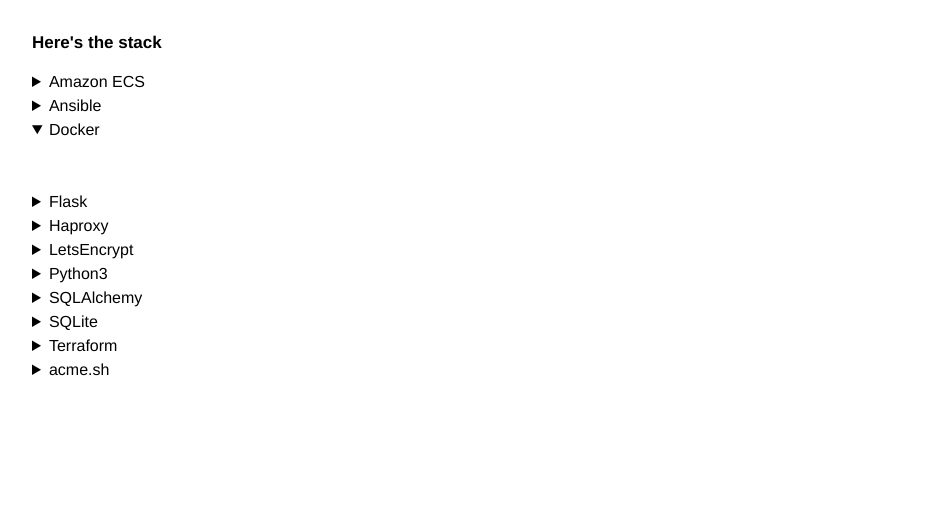
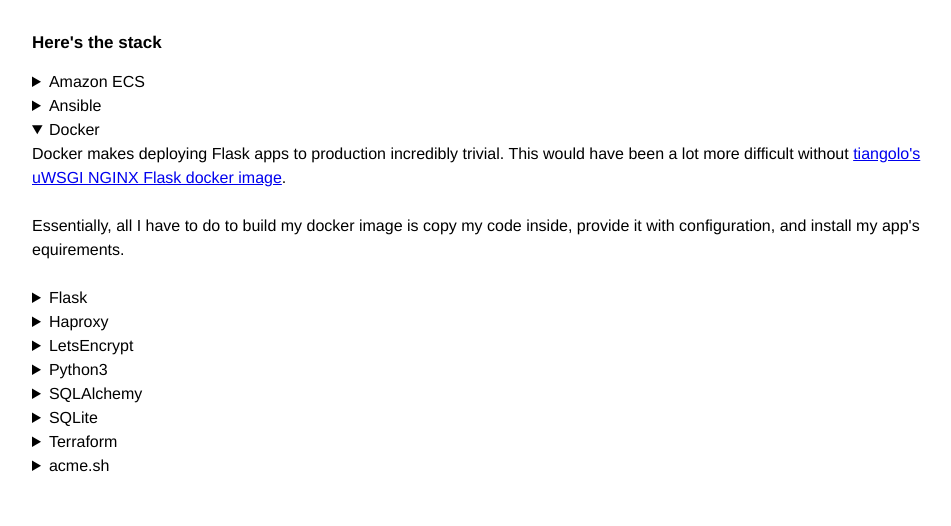
Before and after one commit to jniedrauer/jniedrauer.com, a Flask app: page /tech in a window 1280 px wide, after a click on "Docker". Shown: the part 274-800 px from the top of the page, without its empty margins (158-1109 px from the left). Run offline with Flask 2, Linux system fonts and the light colour scheme; some libraries are stand-ins or nearby versions.

Commit message:
Update stack descriptions

```diff
--- a/app/static/style.css
+++ b/app/static/style.css
@@ -18,6 +18,10 @@ h1 {
 
 h2 {
     font-size: 17px;
+}
+
+a, summary {
+    outline: 0;
 }
 
 #topbar, #header {
@@ -65,7 +69,6 @@ h2 {
     transition: background 0.2s linear, color 0.2s linear;
     color: #616161;
     text-decoration: none;
-    outline: 0;
 }
 
 .header-btn:hover, .header-btn:focus {
--- a/app/templates/content/acme.html
+++ b/app/templates/content/acme.html
@@ -0,0 +1,22 @@
+<a href='https://github.com/Neilpang/acme.sh'>acme.sh</a> is the best shell script I've ever used. It makes interacting with the LetsEncrypt API trivial.
+<br><br>
+Once you get it set up, it's more or less completely hands off. Your TLS certificates will be renewed automatically once every 60 days.
+<br><br>
+In this case, since I am using it with HAProxy, my configuration is a bit more complicated.
+
+{% raw %}
+<pre class='prettyprint'>
+/root/.acme.sh/acme.sh --accountemail {{ admin_email }}
+      --issue --standalone --httpport {{ acme_nc_port }}
+      -d {{ ' -d '.join(tls_hostnames) }}
+      --key-file {{ key }}
+      --fullchain-file {{ fullchain }}
+      --reloadcmd 'umask 027 && cat {{ fullchain }} {{ key }} >{{ combined }} && chown root:haproxy {{ combined }} && service haproxy restart'
+</pre>
+{% endraw %}
+
+It's running in standalone mode, which means it will use its own webserver (netcat) to listen for replies. I've got HAProxy in front of it, directing traffic from public port 80 to the localhost listener.
+<br><br>
+Jinja2 dynamically compiles a list of names for the SAN certificate.
+<br><br>
+The reloadcmd directive tells it what actions to perform when a certificate is renewed. There's really no limitation to what you can do here. Since uptime is not critical for me, I've elected to just concat the key and chain together, and then restart HAProxy.
--- a/app/templates/content/ansible.html
+++ b/app/templates/content/ansible.html
@@ -4,7 +4,7 @@ A good example of this is the LetsEncrypt integration using <a href='https://git
 
 Here are the guts of the acme.sh ansible role:<br>
 {% raw %}
-<pre class='prettify lang-yaml'>
+<pre class='prettyprint lang-yaml'>
 - name: Issue certificates
   command: >
     /root/.acme.sh/acme.sh --accountemail {{ admin_email }}
@@ -19,22 +19,22 @@ Here are the guts of the acme.sh ansible role:<br>
     - haproxy-tls
 </pre>
 {% endraw %}
-<br>
+
 Breaking this down, it is executing a shell command, `/root/.acme.sh/acme.sh`, with a series of switches. The `>` operator allows long single line strings to wrap seamlessly. (Dat significant whitespace.)
-<br>
+
 {% raw %}
-<pre class='prettify lang-yaml'>
+<pre class='prettyprint lang-yaml'>
   args:
     creates: '{{ fullchain }}'
 </pre>
 {% endraw %}
-<br>
+
 This means that the command will create a file at the path provided by the variable `fullchain`. In effect, it makes the task idempotent, because it will not run again once it has successfully created a fullchain file.
 <br>
 Finally, it will notify the HAProxy daemon using a series of handlers:
-<br>
+
 {% raw %}
-<pre class='prettify lang-yaml'>
+<pre class='prettyprint lang-yaml'>
 - name: haproxy-tls
   lineinfile:
     path: /etc/haproxy/haproxy.cfg
@@ -49,8 +49,7 @@ Finally, it will notify the HAProxy daemon using a series of handlers:
     state: restarted
 </pre>
 {% endraw %}
-<br>
 
 This looks a bit more complicated than it is. Because acme.sh relies on HAProxy to route the .well-known challenge, HAProxy must be able to run before a certificate has been issued. This series of notifiers uncomments the HTTPS listener, and then restarts the HAProxy daemon.
-
+<br>
 In the event that this was immutable infrastructure, the TLS certificats would be lost for every change. You would quickly run up against the LetsEncrypt rate limits. You could potentially store the certificates (hopefully encrypted) in some kind of persistent storage, but the complexity of the stack would increase dramatically.
--- a/app/templates/content/docker.html
+++ b/app/templates/content/docker.html
@@ -0,0 +1,3 @@
+Docker makes deploying Flask apps to production incredibly trivial. This would have been a lot more difficult without <a href='https://github.com/tiangolo/uwsgi-nginx-flask-docker'>tiangolo's uWSGI NGINX Flask docker image</a>.
+<br><br>
+Essentially, all I have to do to build my docker image is copy my code inside, provide it with configuration, and install my app's equirements.
--- a/app/templates/content/ecs.html
+++ b/app/templates/content/ecs.html
@@ -2,11 +2,13 @@ Amazon's EC2 Container Service is pretty straightforward to use. I prefer settin
 
 In this configurating, I am using a single EC2 instance with no autoscaling. The EC2 instance is manually joined to the cluster using the UserData script:<br>
 
-<pre class="prettyprint">
+{% raw %}
+<pre class='prettyprint'>
 #!/bin/bash -x
 
 mkdir -p /etc/ecs
 echo 'ECS_CLUSTER=${cluster}' >> /etc/ecs/ecs.config
 </pre>
+{% endraw %}
 
-It's a little bit hacky, but this is the recommended way of doing it.
+It's a little bit hacky, but this is the <a href='http://docs.aws.amazon.com/AmazonECS/latest/developerguide/launch_container_instance.html'>recommended way of doing it</a>.
--- a/app/templates/content/flask.html
+++ b/app/templates/content/flask.html
@@ -0,0 +1,3 @@
+Flask is by far my favorite web framework. It's clean, fast, has none of the complicated hacks that come with larger MVC frameworks, and it can more or less do everything.
+<br><br>
+The main complication I had with writing the app is that I am using a non-standard directory tree due to running inside Docker. It made relative imports fairly difficult. Since `app` is actually declaired in main.py instead of __init__.py, anything that needs to import both the module namespace and app can easily end up importing things out of order and crash.
--- a/app/templates/content/haproxy.html
+++ b/app/templates/content/haproxy.html
@@ -0,0 +1,26 @@
+HAProxy is an excellent load balancer/proxy solution. In this case, it acts as a listener for both LetsEncrypt ACME challenges, and web traffic.
+
+Here's the custom configuration portion of haproxy.cfg:
+{% raw %}
+<pre class='prettyprint'>
+listen webserver
+    bind *:80
+    {{ '' if san_tls.stat.exists else '# ' }}bind *:443 ssl crt /etc/haproxy/tls # This gets enabled after certs are issued
+
+    acl letsencrypt-acl path_beg /.well-known/acme-challenge/
+    acl api-acl path_beg /api
+
+    redirect scheme https code 301 if !{ ssl_fc } !letsencrypt-acl !api-acl
+
+    use_backend acme.sh if letsencrypt-acl
+    server docker localhost:{{ docker_port }}
+
+backend acme.sh
+    server acme-standalone localhost:{{ acme_nc_port }}
+</pre>
+{% endraw %}
+
+You can see a little bit of a hack toward the beginning using jinja2 templating. Since HAProxy is acting as a frontend for LetsEncrypt validation, it has to be able to run before the TLS certificats have been issued. So it starts out with the TLS listener commented out, and uncomments it once the SAN TLS certificate exists.
+<br><br>
+
+Otherwise, it's a pretty standard setup. It redirects all traffic to HTTPS unless it is an ACME challenge or an API request. If it is an ACME challenge, it is redirected to a netcat listener spawned by acme.sh.
--- a/app/templates/content/le.html
+++ b/app/templates/content/le.html
@@ -0,0 +1,3 @@
+It's $current_year. All web traffic should be TLS encrypted. LetsEncrypt came along at the perfect time. You can issue free TLS certificats for your websites, and it's literally zero maintenence. Check out <a href='https://letsencrypt.org'>their documentation</a>.
+<br><br>
+I strongly recommend acme.sh if you are going to implement LetsEncrypt.
--- a/app/templates/content/python.html
+++ b/app/templates/content/python.html
@@ -0,0 +1 @@
+Not much to say here. Python3 <a href='https://xkcd.com/353/'>makes programming fun again</a>.
--- a/app/templates/content/sql.html
+++ b/app/templates/content/sql.html
@@ -0,0 +1,27 @@
+Databases are the bane of any critical application's existence. Most of the easily exploitable, catastrophic vulnerabilities in webapps are some form of SQL injection. Beyind that, you can quickly run into major performance issues by forming queries inefficiently.
+<br><br>
+SQLAlchemy is a Python framework that makes interaction with databases trivial. Instead of typing out a bunch of SELECTs and JOINs, you write models, and you let the magic talk to your database for you.
+
+Here's a model declaration (which is also a table schema declaration):
+
+{% raw %}
+<pre class='prettyprint'>
+class Guest(db.Model):
+    """Model for guestbook API"""
+    id = db.Column(db.Integer, primary_key=True, autoincrement=True)
+    name = db.Column(db.String(32), unique=True)
+    timestamp = db.Column(db.DateTime, default=datetime.datetime.now())
+</pre>
+{% endraw %}
+
+This isn't a whole lot simpler than just declaring it using SQL. However...
+
+{% raw %}
+<pre class='prettyprint'>
+    guest = Guest(name=name)
+    db.session.add(guest)
+    db.session.commit()
+</pre>
+{% endraw %}
+
+There's just no way to make it easier than this. I don't have to worry about string safety, forming queries dynamically, or anything.
--- a/app/templates/content/sqlite.html
+++ b/app/templates/content/sqlite.html
@@ -0,0 +1 @@
+SQLite doesn't really have a place in Enterprise webapps. But for a project like this, it's mostly a drop-in replacement for a more scaleable solution like Postgres or MariaDB.
--- a/app/templates/content/tf.html
+++ b/app/templates/content/tf.html
@@ -0,0 +1,25 @@
+Terraform is a fairly new technology to me. I've been using AWS Cloudformation, but have consistently run into some pretty serious limitations. Given a choice between these two, I would certainly choose Terraform.
+<br><br>
+The main advantage to Terraform, is that it's really fast. I can still declare all the same resources in a similar way to Cloudformation, but I don't have to worry about the stack becoming stuck in an unstable state for 3 hours.
+<br><br>
+Having said that, it has some limitations of its own. The main issue I have run into so far is lack of loop control or standard programming operators. For example:
+
+{% raw %}
+<pre class='prettyprint'>
+data "template_file" "cloud-config-users" {
+    template = "${file("${path.module}/templates/user.tpl")}"
+    vars {
+        name = "${lookup(var.users[count.index], "name")}"
+        pubkeys = "${jsonencode(split(",", lookup(var.users[count.index], "pubkeys")))}"
+    }
+    count = "${length(var.users)}"
+}
+...
+data "template_cloudinit_config" "config" {
+    part { content = "${data.template_file.cloud-config-users.rendered}" }
+    count = "${var.number}"
+}
+</pre>
+{% endraw %}
+
+"count" is the rough equivalent of loop control in Terraform. Here, I can create an arbitrary number of users with SSH access. But what if I need 0? A standard for loop makes this so much easier.
--- a/app/templates/layout.html
+++ b/app/templates/layout.html
@@ -15,7 +15,9 @@
           <tbody>
             <tr>
               <td>
-                <img src="logo.png" alt="Josiah Niedrauer" style="width:240px;height:28px;vertical-align:middle;">
+                <a href='/'>
+                    <img src="logo.png" alt="Josiah Niedrauer" style="width:240px;height:28px;vertical-align:middle;">
+                </a>
               <td>
               <td style='padding-left:20px;'>
               </td>
```
